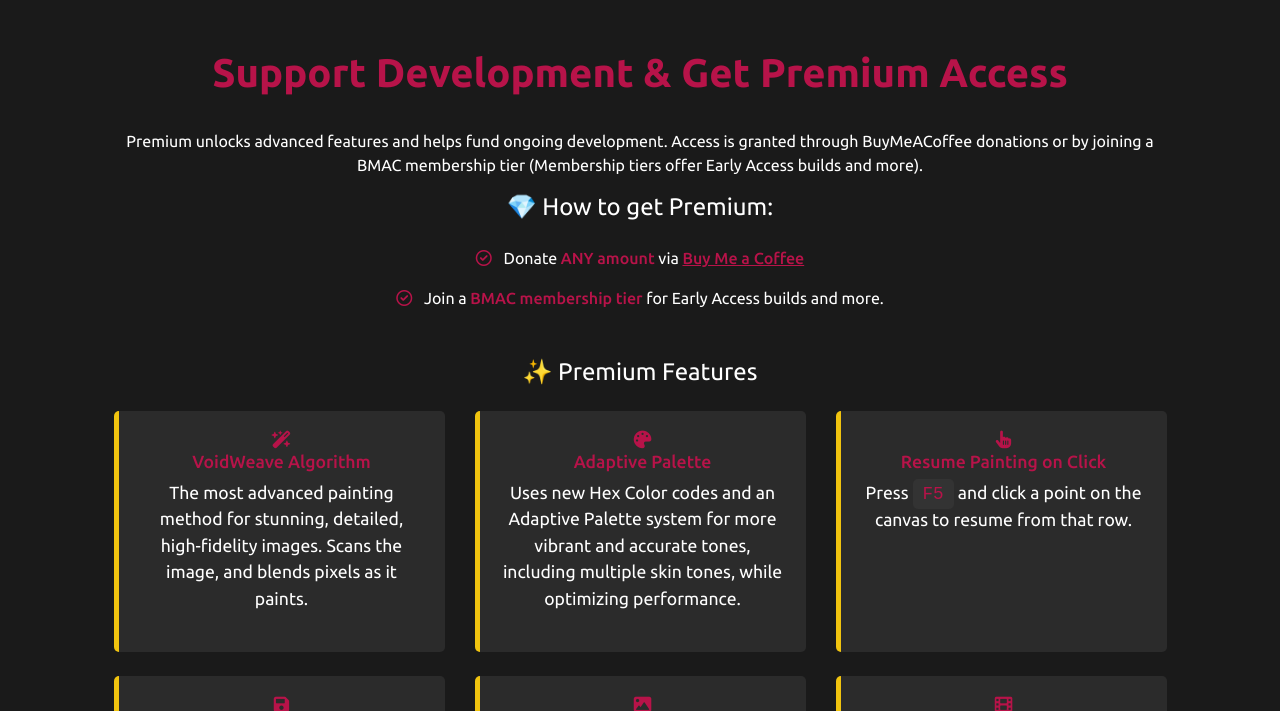
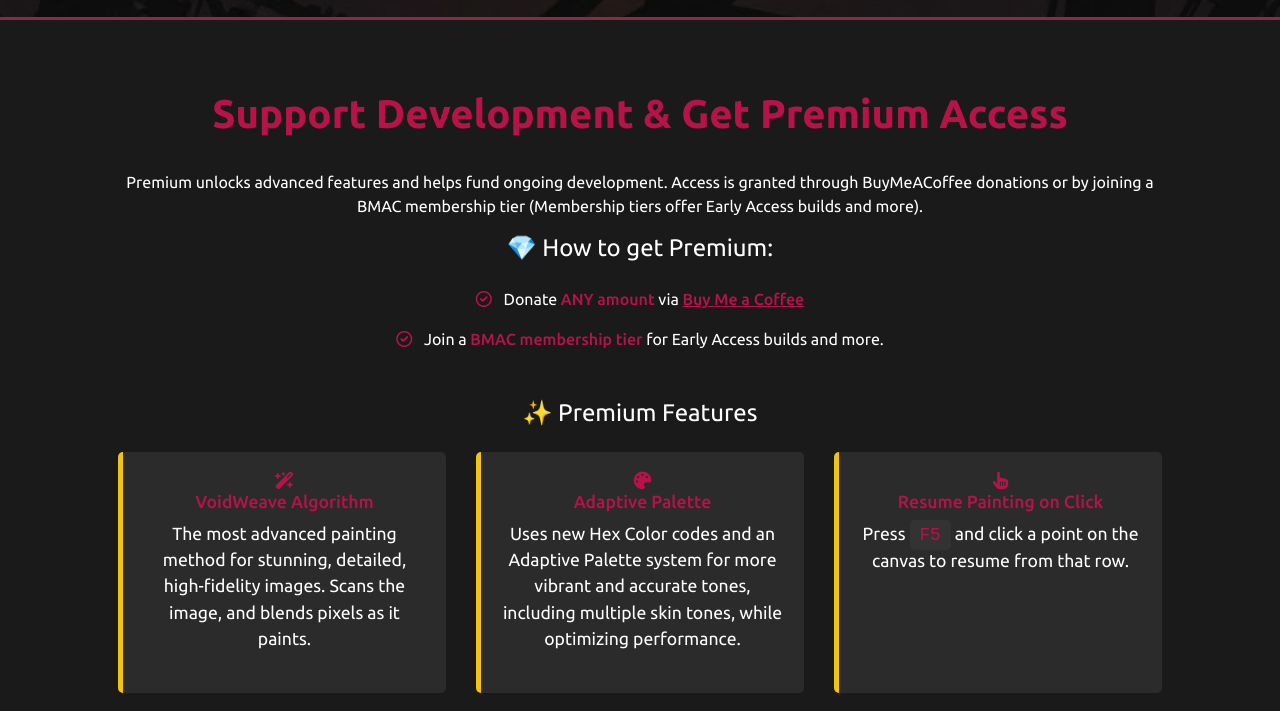
Before and after one commit to V0idpool/v0idpool.github.io, a plain HTML site: page index.html in a window 1280 px wide. Shown: the part 692-1403 px from the top of the page. Drawn offline with nearby package versions, Linux system fonts and the light colour scheme.

Commit message:
Fix stylesheet link path in index.html

```diff
--- a/index.html
+++ b/index.html
@@ -8,7 +8,7 @@
     <link rel="stylesheet" href="https://stackpath.bootstrapcdn.com/bootstrap/4.5.2/css/bootstrap.min.css">
     <link href="https://cdnjs.cloudflare.com/ajax/libs/font-awesome/6.0.0-beta3/css/all.min.css" rel="stylesheet">
     <link href="https://fonts.googleapis.com/css2?family=Ubuntu:wght@400;500;700&display=swap" rel="stylesheet">
-    <link rel="stylesheet" href="/style//style.css">
+    <link rel="stylesheet" href="/style/style.css">
     <meta name="description" content="RustForge automatically converts images to the Rust color palette and paints them onto in-game signs with precision. Supports adaptive palette, resume painting, and an integrated editor.">
     <meta property="og:title" content="RustForge | Automated In-Game Sign Painter for Rust" />
     <meta property="og:url" content="https://v0idpool.github.io/" /> <meta property="og:type" content="website" />
```
